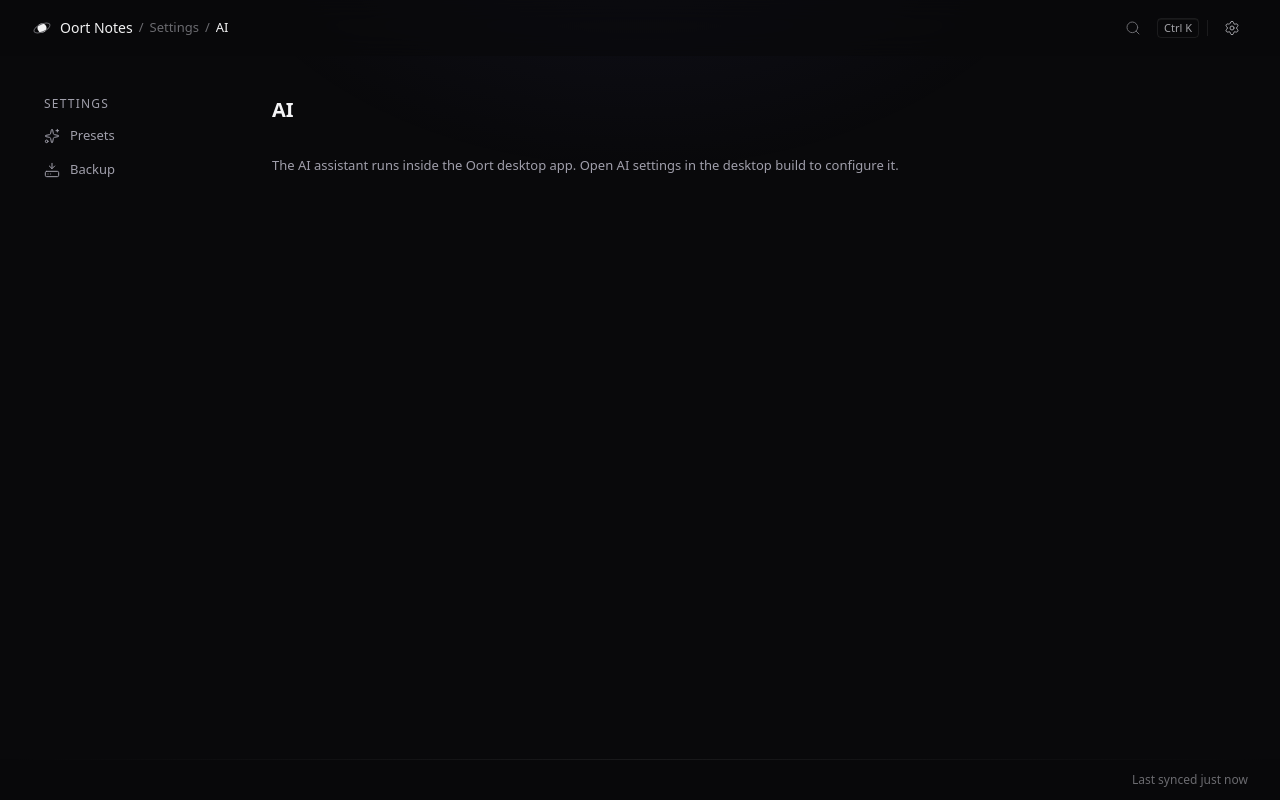
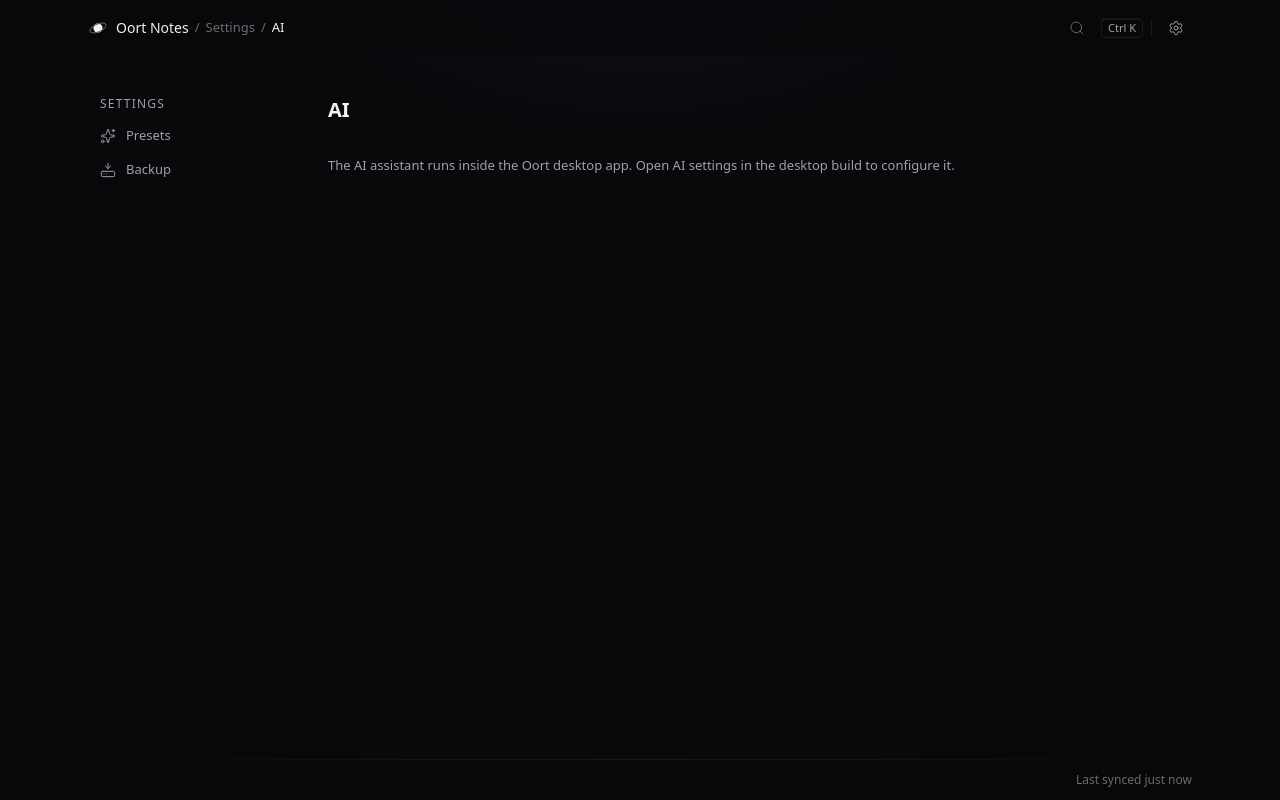
Before and after one commit to viskar-dev/Oort-Notes, a React (Vite) app in the folder apps/frontend/: page /settings/ai in a window 1280 px wide. Built offline with nearby package versions, Linux system fonts and the light colour scheme; no server answers.

Commit message:
fix(ui): settings pages ride the max-w-6xl page rhythm

```diff
--- a/apps/frontend/src/components/layout/settings-layout.tsx
+++ b/apps/frontend/src/components/layout/settings-layout.tsx
@@ -3,7 +3,7 @@
 import { HardDriveDownload, Sparkles, type LucideIcon } from 'lucide-react';
 import { isTauri } from '@tauri-apps/api/core';
 import { Bot } from 'lucide-react';
-import { APP_CONTAINER, WorkspaceLayout } from '@/components/layout/workspace-layout';
+import { HOME_CONTAINER, WorkspaceLayout } from '@/components/layout/workspace-layout';
 
 export type SettingsSection = 'presets' | 'backup' | 'ai';
 
@@ -22,8 +22,8 @@
 
 /**
  * Settings shell: the same workspace chrome (navbar + breadcrumb) with a
- * section nav on the left and the section content on the right, both on the
- * shared max-w-7xl rhythm.
+ * section nav on the left and the section content on the right, on the
+ * shared max-w-6xl rhythm used by the rest of the app pages.
  */
 export function SettingsLayout({
   section,
@@ -37,8 +37,8 @@
     section === 'presets'
       ? [{ label: 'Settings' }]
       : [{ label: 'Settings', to: '/settings' }, { label: current.label }];  return (
-    <WorkspaceLayout crumbs={crumbs} flat>
-      <div className={`${APP_CONTAINER} flex flex-1 items-start gap-12 pb-16 pt-10`}>
+    <WorkspaceLayout crumbs={crumbs} flat container={HOME_CONTAINER}>
+      <div className={`${HOME_CONTAINER} flex flex-1 items-start gap-12 pb-16 pt-10 `}>
         <aside className="w-48 shrink-0" aria-label="Settings">
           <div className="mb-2 px-3 text-xs font-medium tracking-widest text-muted-foreground">
             SETTINGS
```
